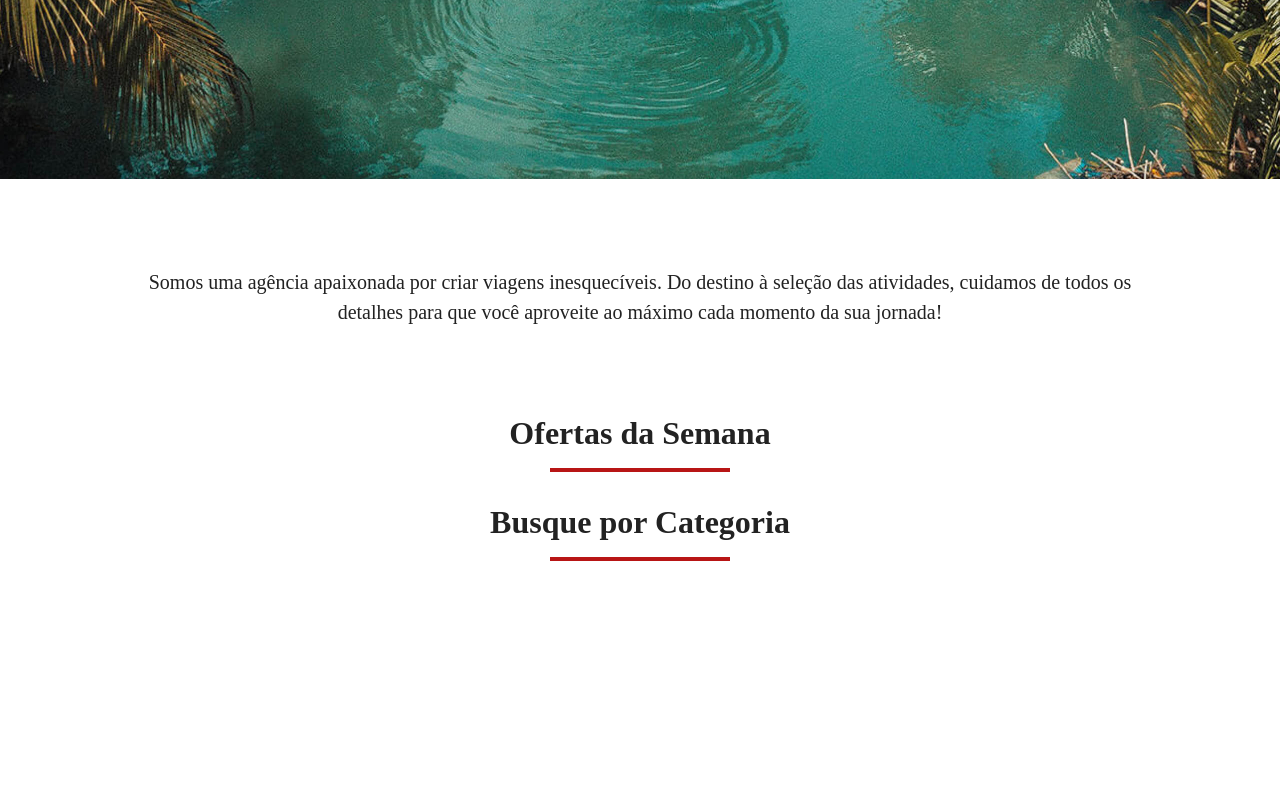
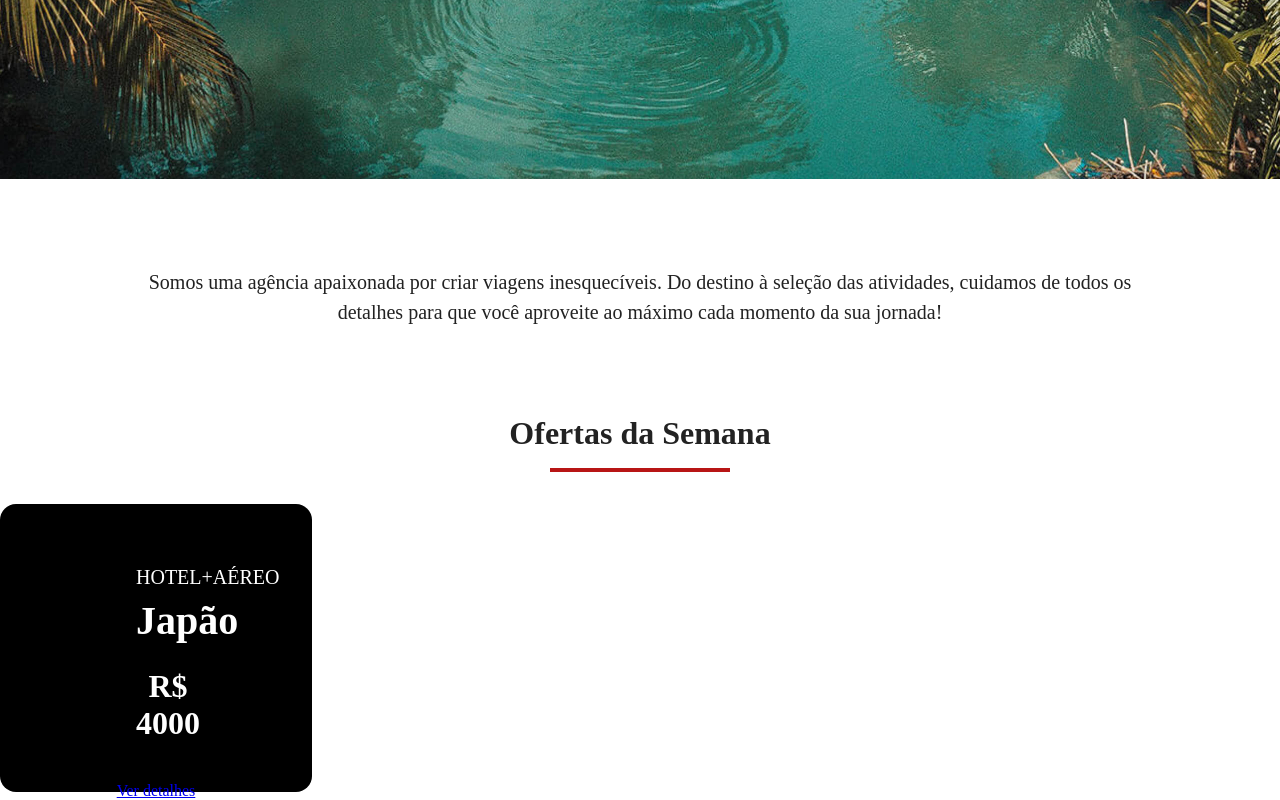
Before and after one commit to HugoFreitas7/jornada-viagens, a plain HTML site: page index.html in a window 1280 px wide. Shown: the part 581-1381 px from the top of the page. Before the commit the page ends 1174 px from the top, so only its background shows below. Drawn offline with Linux system fonts and the light colour scheme; a web font is replaced by a local one.

Commit message:
Cria estrutura do card de orfeta

```diff
--- a/css/offers.css
+++ b/css/offers.css
@@ -0,0 +1,30 @@
+.card {
+    color: var(--text-secondary-color);
+    background-color: black;
+    width: 312px;
+    height: 288px;
+    box-sizing: border-box;
+    padding: 24px 16px;
+    border-radius: 16px;
+    text-align: center;
+}
+.card header {
+    display: block;
+    background-color: transparent;
+    position: static;
+}
+.card header p {
+    font-size: 20px;
+    font-weight: var(--text-weight);
+}
+.card header h3 {
+    font-size: 40px;
+    font-weight: var(--title-weight);
+    margin: 8px 0px 0px;
+}
+
+.card header span {
+    font-size: 32px;
+    margin-top: 24px;
+    display: inline-block;
+}
--- a/index.html
+++ b/index.html
@@ -58,13 +58,27 @@
         <h2>Ofertas da Semana</h2>
         <hr />
       </div>
+      <div class="offers-card">
+        <article class="card">
+          <header>
+            <p>HOTEL+AÉREO</p>
+            <h3>Japão <br /><span>R$ 4000</span></h3>
+          </header>
+          <!--    <section>
+
+          </section> -->
+          <footer>
+            <a href="#" class="button">Ver detalhes</a>
+          </footer>
+        </article>
+      </div>
     </section>
-     </section>
-    <section class="offers">
+
+    <!--   <section class="categories">
       <div class="section-title">
         <h2>Busque por Categoria</h2>
         <hr />
       </div>
-    </section>
+    </section> -->
   </body>
 </html>
```
